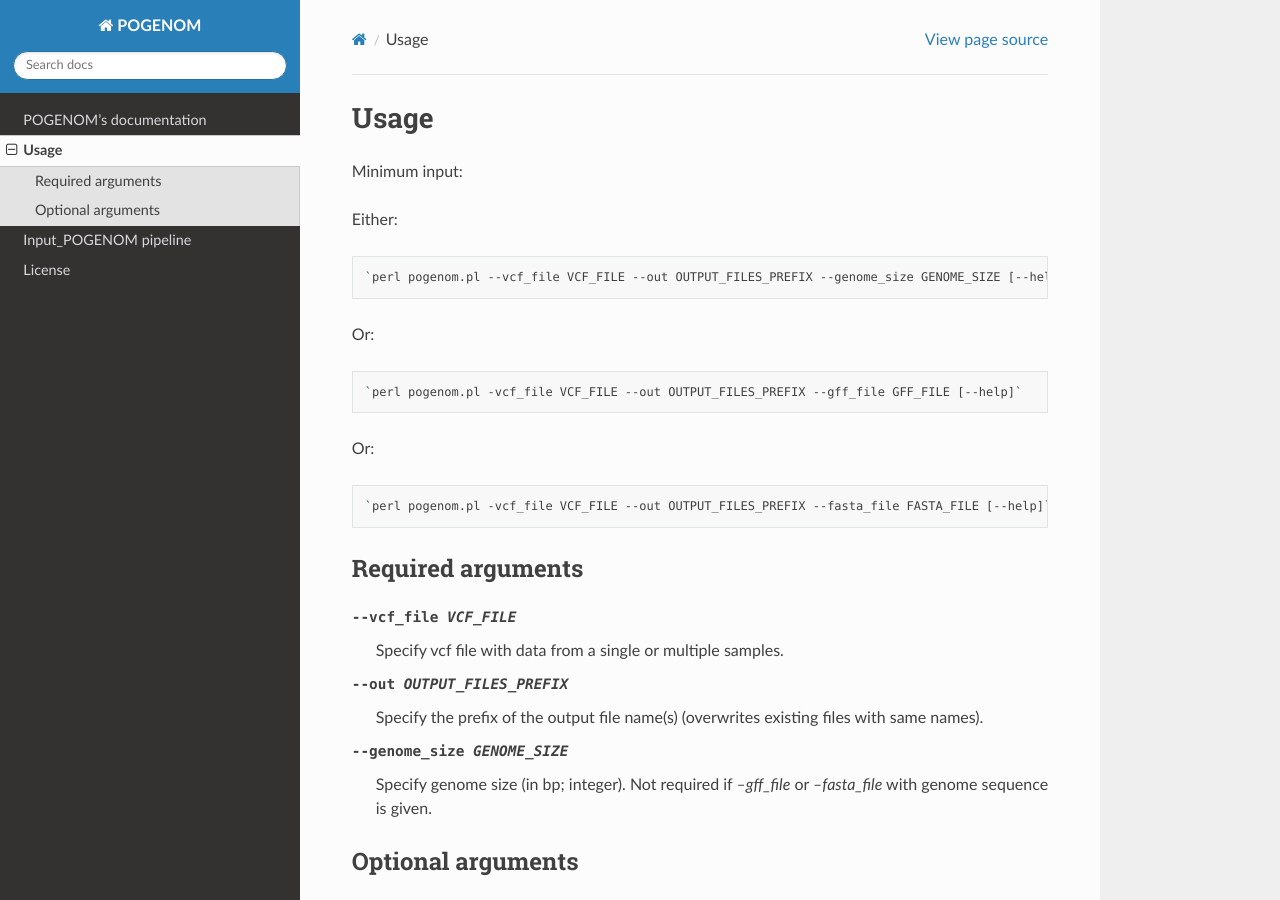
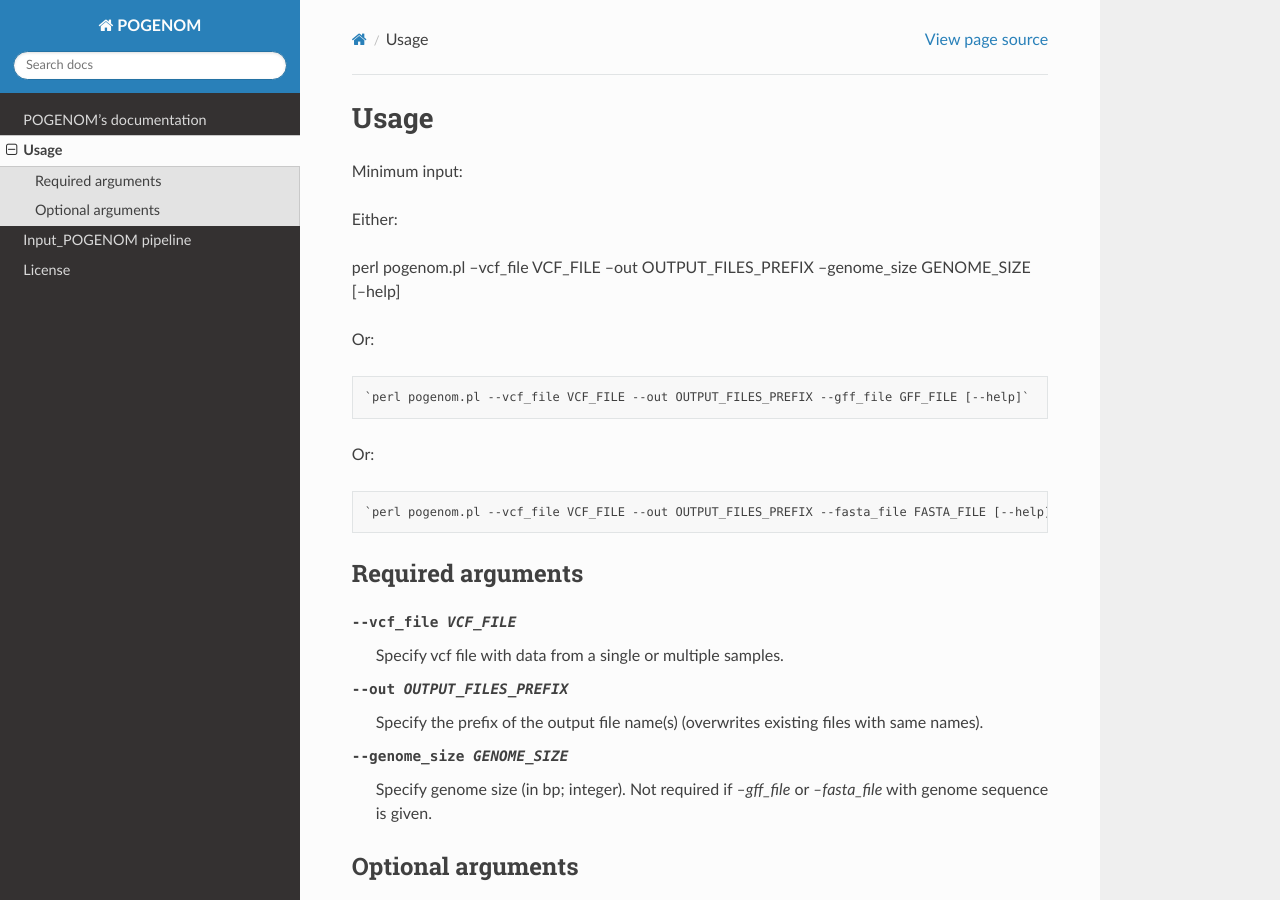
Before and after one commit to EnvGen/POGENOM, a Sphinx documentation site: the page built from docs/source/Usage_POGENOM.rst, in a window 1280 px wide and 900 px high. Built offline with Sphinx 7.4.7 and the Read the Docs theme 2.0.0, drawn with Linux system fonts in a browser that asks for light colours.

```diff
--- a/docs/source/Usage_POGENOM.rst
+++ b/docs/source/Usage_POGENOM.rst
@@ -5,15 +5,15 @@ Minimum input:
 
 Either::
 
-`perl pogenom.pl --vcf_file VCF_FILE --out OUTPUT_FILES_PREFIX --genome_size GENOME_SIZE [--help]`
+perl pogenom.pl --vcf_file VCF_FILE --out OUTPUT_FILES_PREFIX --genome_size GENOME_SIZE [--help]
 
 Or::
 
-`perl pogenom.pl -vcf_file VCF_FILE --out OUTPUT_FILES_PREFIX --gff_file GFF_FILE [--help]`
+`perl pogenom.pl --vcf_file VCF_FILE --out OUTPUT_FILES_PREFIX --gff_file GFF_FILE [--help]`
 
 Or::
 
-`perl pogenom.pl -vcf_file VCF_FILE --out OUTPUT_FILES_PREFIX --fasta_file FASTA_FILE [--help]`
+`perl pogenom.pl --vcf_file VCF_FILE --out OUTPUT_FILES_PREFIX --fasta_file FASTA_FILE [--help]`
 
 
 Required arguments
```
